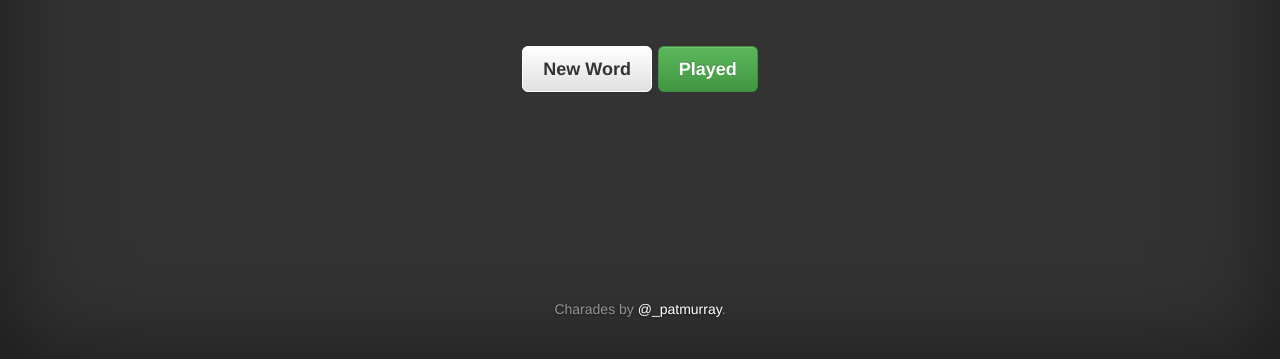
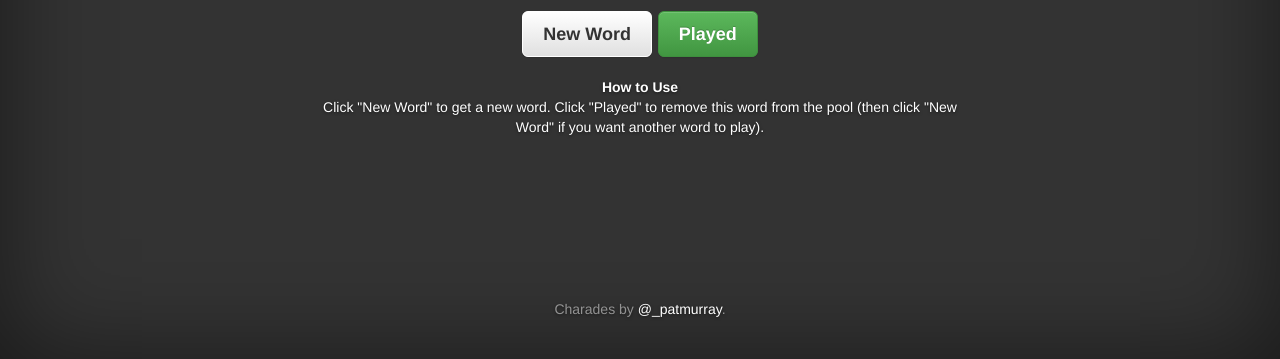
Before and after one commit to PatMurrayDEV/charades, a plain HTML site: page index.html in a window 1280 px wide. Shown: the part 441-800 px from the top of the page. Drawn offline with nearby package versions, Linux system fonts and the light colour scheme; a script that the page names is missing.

Commit message:
Added info at bottom of index

```diff
--- a/index.html
+++ b/index.html
@@ -43,7 +43,7 @@
 
             <div class="alert alert-info">
               <a href="#" class="close" data-dismiss="alert" aria-label="close">&times</a>
-              <strong>How to Use</strong><br />Click "New Word" to get a new word. Click "Played" to remove this word from the pool (then click "New Word").
+              <strong>How to Use</strong><br />Click "New Word" to get a new word. Click "Played" to remove this word from the pool (then click "New Word" if you want another word to play).
             </div>
 
             <h1 class="cover-heading" id="the-word">Loading...</h1>
@@ -52,6 +52,9 @@
               <br/>
               <a onclick="myFunction()" class="btn btn-lg btn-default">New Word</a>
               <a onclick="removeWord()" class="btn btn-lg btn-success">Played</a>
+            </p>
+            <p>
+              <strong>How to Use</strong><br />Click "New Word" to get a new word. Click "Played" to remove this word from the pool (then click "New Word" if you want another word to play).
             </p>
           </div>
 
```
